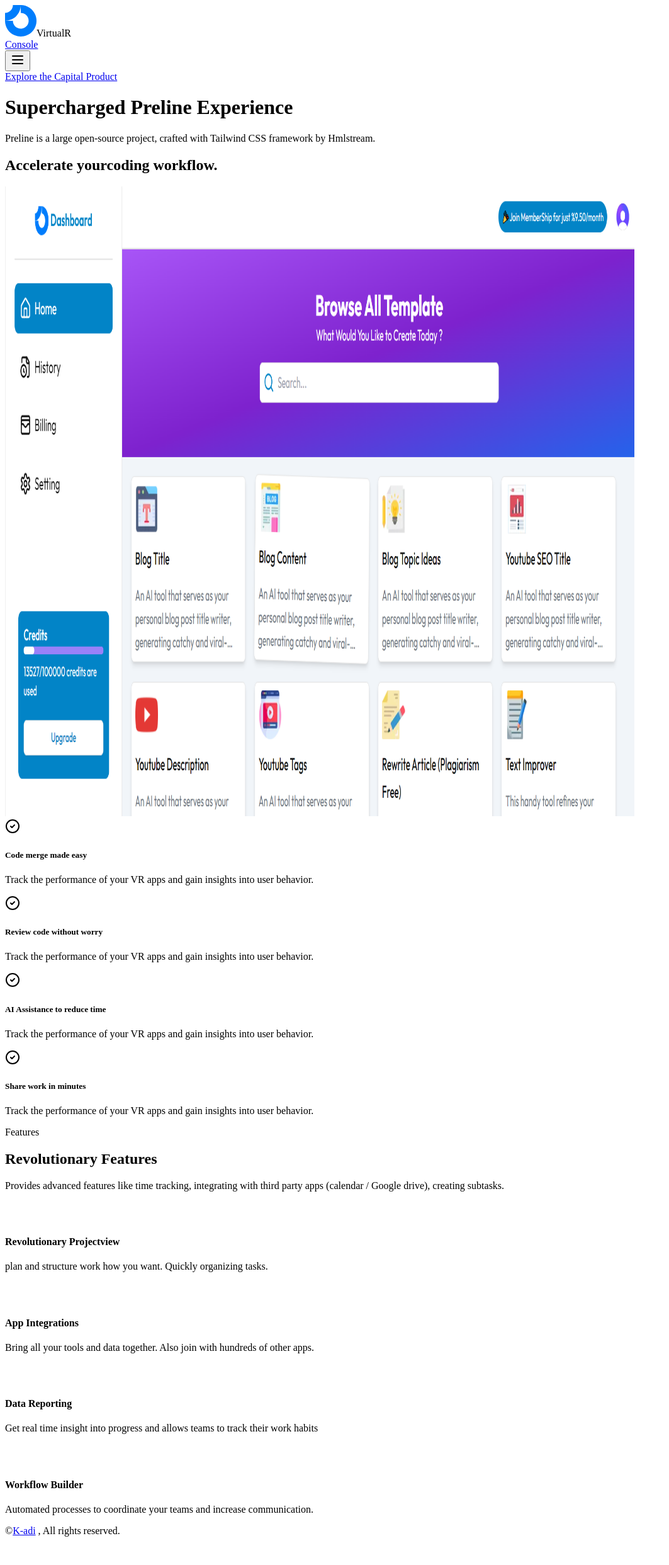
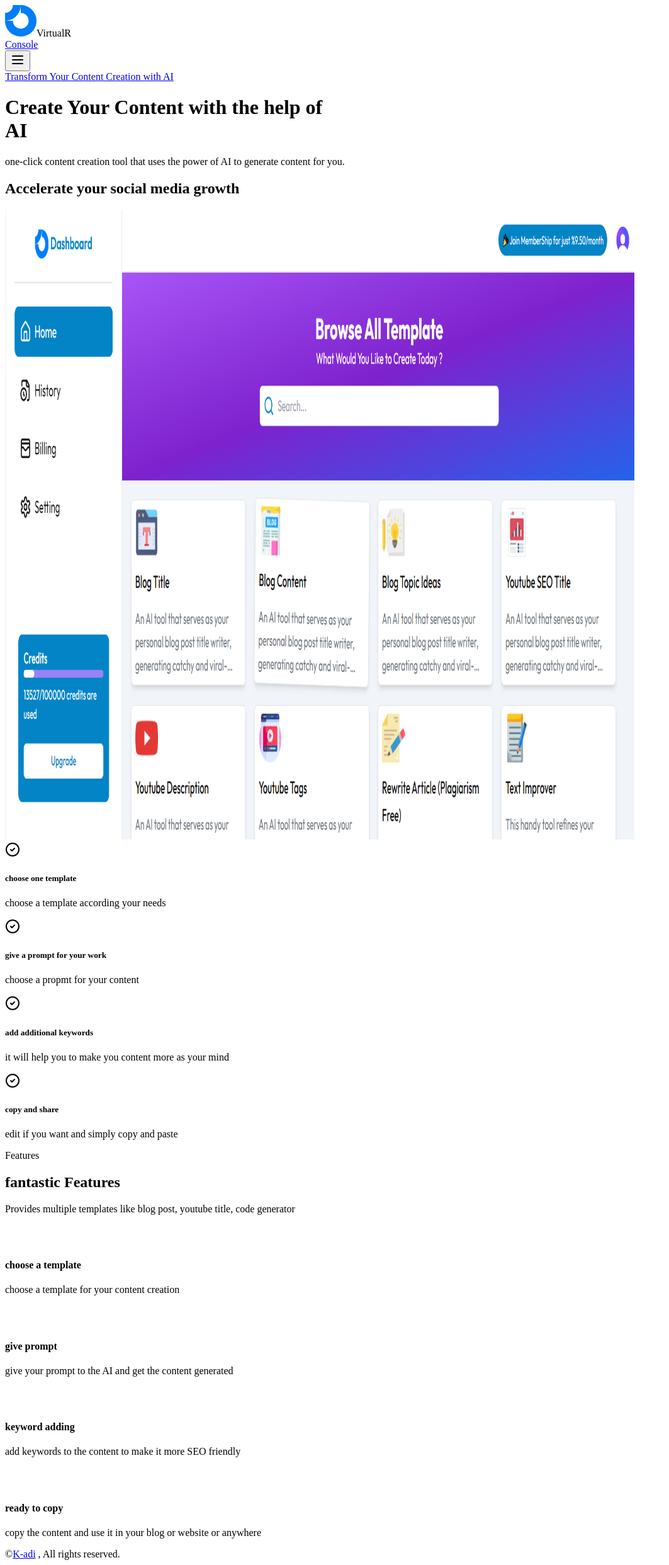
Before and after one commit to adilkadivala/ai_project, a Next.js app: page / in a window 1280 px wide. Shown: the whole page at 63% size, without its empty margins (0-1063 px from the left). Before the commit the page ends 2448 px from the top, so only its background shows below. Built offline with nearby package versions, Linux system fonts and the light colour scheme.

Commit message:
updated landing page

```diff
--- a/app/_components/Feature.tsx
+++ b/app/_components/Feature.tsx
@@ -10,11 +10,11 @@ const Feature = () => {
               Features
             </span>
             <h2 className="text-4xl text-center font-bold text-gray-900 py-5">
-              Revolutionary Features
+              fantastic Features
             </h2>
             <p className="text-lg font-normal text-gray-500 max-w-md md:max-w-2xl mx-auto">
-              Provides advanced features like time tracking, integrating with
-              third party apps (calendar / Google drive), creating subtasks.
+              Provides multiple templates like blog post, youtube title, code generator
+
             </p>
           </div>
           <div className="flex justify-center items-center gap-x-5 gap-y-8 lg:gap-y-0 flex-wrap md:flex-wrap lg:flex-nowrap lg:flex-row lg:justify-between lg:gap-x-8">
@@ -38,10 +38,10 @@ const Feature = () => {
                 </svg>
               </div>
               <h4 className="text-lg font-medium text-gray-900 mb-3 capitalize">
-                Revolutionary Projectview
+                choose a template
               </h4>
               <p className="text-sm font-normal text-gray-500">
-                plan and structure work how you want. Quickly organizing tasks.
+                choose a template for your content creation
               </p>
             </div>
             <div className="relative w-full text-center max-md:max-w-sm max-md:mx-auto group md:w-2/5 lg:w-1/4">
@@ -77,11 +77,10 @@ const Feature = () => {
                 </svg>
               </div>
               <h4 className="text-lg font-medium text-gray-900 mb-3 capitalize">
-                App Integrations
+               give prompt
               </h4>
               <p className="text-sm font-normal text-gray-500">
-                Bring all your tools and data together. Also join with hundreds
-                of other apps.
+                give your prompt to the AI and get the content generated
               </p>
             </div>
             <div className="relative w-full text-center max-md:max-w-sm max-md:mx-auto group md:w-2/5 lg:w-1/4">
@@ -103,11 +102,10 @@ const Feature = () => {
                 </svg>
               </div>
               <h4 className="text-lg font-medium text-gray-900 mb-3 capitalize">
-                Data Reporting
+                keyword adding
               </h4>
               <p className="text-sm font-normal text-gray-500">
-                Get real time insight into progress and allows teams to track
-                their work habits
+                add keywords to the content to make it more SEO friendly
               </p>
             </div>
             <div className="relative w-full text-center max-md:max-w-sm max-md:mx-auto group md:w-2/5 lg:w-1/4">
@@ -129,11 +127,10 @@ const Feature = () => {
                 </svg>
               </div>
               <h4 className="text-lg font-medium text-gray-900 mb-3 capitalize">
-                Workflow Builder
+                ready to copy
               </h4>
               <p className="text-sm font-normal text-gray-500">
-                Automated processes to coordinate your teams and increase
-                communication.
+                copy the content and use it in your blog or website or anywhere
               </p>
             </div>
           </div>
--- a/app/_components/Hero.tsx
+++ b/app/_components/Hero.tsx
@@ -7,20 +7,21 @@ const HeroSection = () => {
             className="inline-flex items-center gap-x-2 bg-white border border-gray-200 text-xs text-gray-600 p-2 px-3 rounded-full transition hover:border-gray-300 focus:outline-none focus:border-gray-300"
             href="#"
           >
-            Explore the Capital Product
+            Transform Your Content Creation with AI
           </a>
         </div>
 
         <div className="mt-5 max-w-xl text-center mx-auto">
           <h1 className="block font-bold text-gray-800 text-4xl md:text-5xl lg:text-6xl">
-            Supercharged Preline Experience
+            Create Your Content with the help of
+            <br className="hidden sm:block" />
+            <span className="block text-indigo-600">AI </span>
           </h1>
         </div>
 
         <div className="mt-5 max-w-3xl text-center mx-auto">
           <p className="text-lg text-gray-600">
-            Preline is a large open-source project, crafted with Tailwind CSS
-            framework by Hmlstream.
+           one-click content creation tool that uses the power of AI to generate content for you.
           </p>
         </div>
       </div>
--- a/app/_components/Workflow.tsx
+++ b/app/_components/Workflow.tsx
@@ -7,9 +7,9 @@ const Workflow = () => {
   return (
     <div className="mt-20">
       <h2 className="text-xl font-semibold sm:text-5xl lg:text-6xl text-center mt-6 tracking-wide">
-        Accelerate your
+        Accelerate your {" "}
         <span className="bg-gradient-to-br top-0 from-purple-500 via-purple-700 to-blue-600 text-transparent bg-clip-text">
-          coding workflow.
+        social media growth
         </span>
       </h2>
       <div className="flex flex-wrap justify-center">
--- a/app/_components/_constant/index.ts
+++ b/app/_components/_constant/index.ts
@@ -1,22 +1,22 @@
 export const checklistItems = [
   {
-    title: "Code merge made easy",
+    title: "choose one template",
     description:
-      "Track the performance of your VR apps and gain insights into user behavior.",
+      "choose a template according your needs",
   },
   {
-    title: "Review code without worry",
+    title: "give a prompt for your work",
     description:
-      "Track the performance of your VR apps and gain insights into user behavior.",
+      "choose a propmt for your content",
   },
   {
-    title: "AI Assistance to reduce time",
+    title: "add additional keywords",
     description:
-      "Track the performance of your VR apps and gain insights into user behavior.",
+      "it will help you to make you content more as your mind",
   },
   {
-    title: "Share work in minutes",
+    title: "copy and share",
     description:
-      "Track the performance of your VR apps and gain insights into user behavior.",
+      "edit if you want and simply copy and paste",
   },
 ];
```
